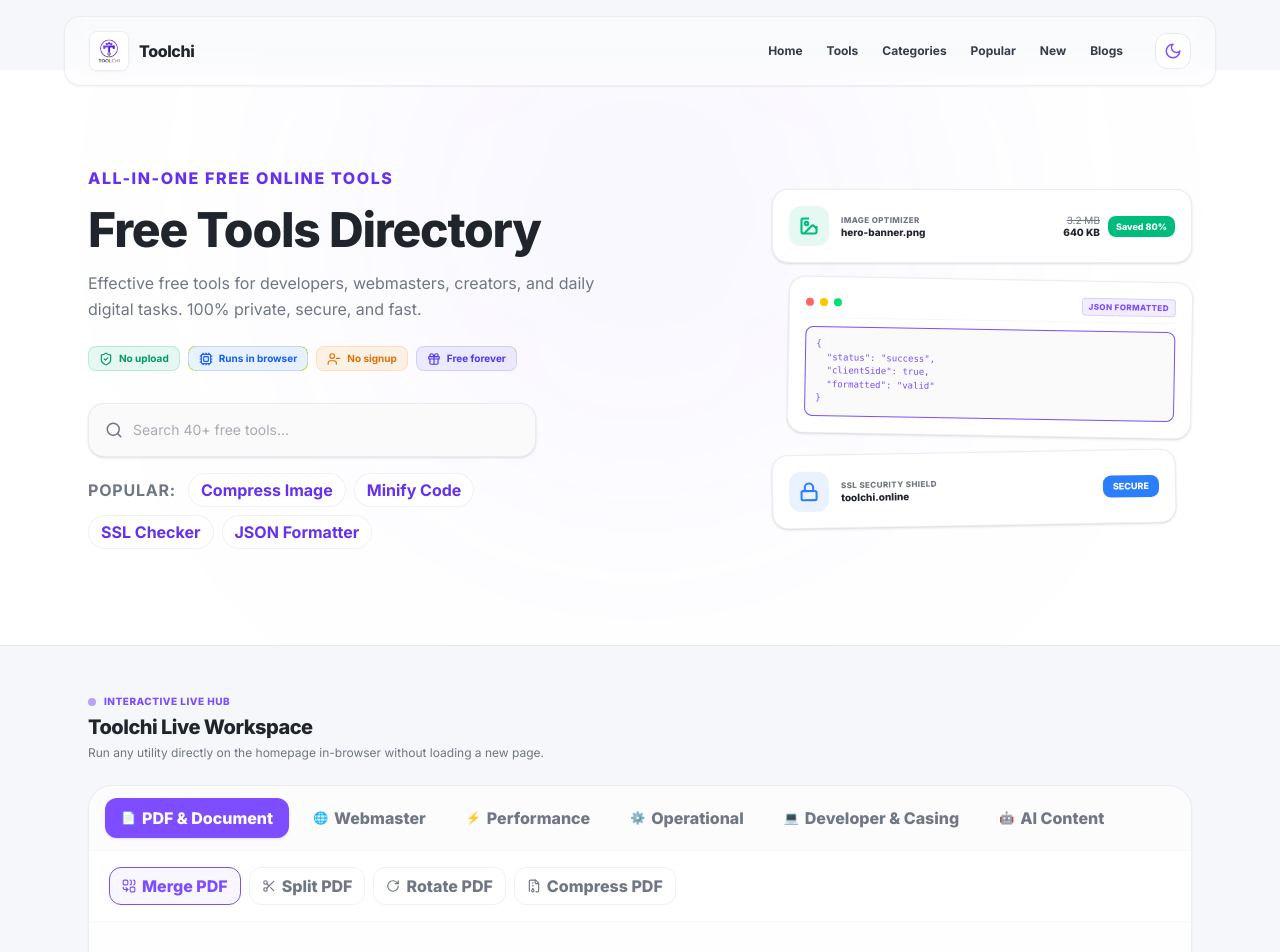
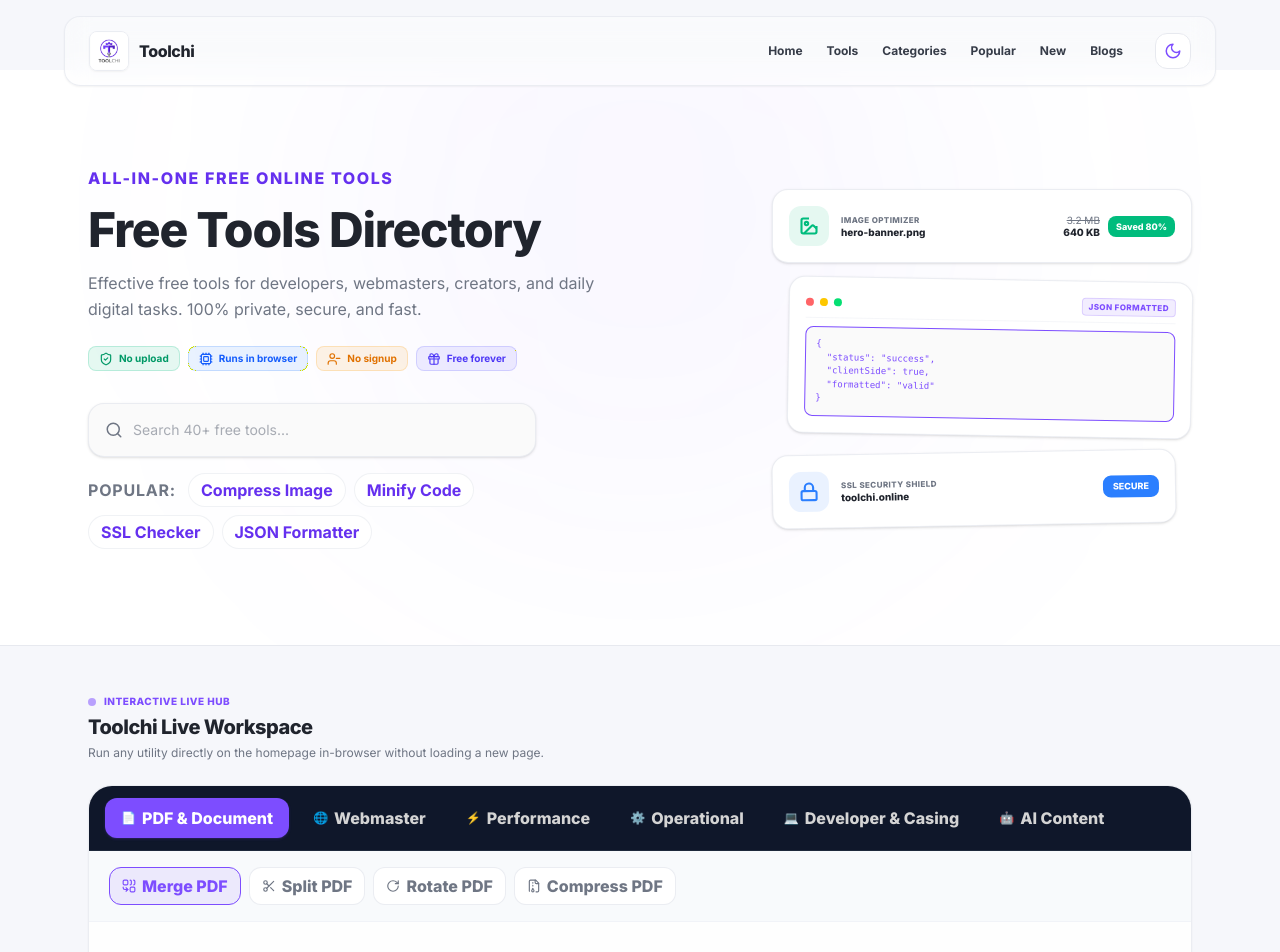
Before and after one commit to arslanhamee314-bot/toolchi-com, a Next.js app: page / in a window 1280 px wide. Shown: the top 952 px of the page. Built offline with nearby package versions, Linux system fonts and the light colour scheme.

Commit message:
Apply dark-slate to Bar 1 and light-slate to Bar 2 for high contrast visual division

```diff
--- a/src/components/tools/InteractiveWorkspace.tsx
+++ b/src/components/tools/InteractiveWorkspace.tsx
@@ -60,7 +60,7 @@
         <div className="border border-border/80 bg-white dark:bg-card rounded-3xl shadow-xs overflow-hidden flex flex-col">
 
           {/* BAR 1: Category Selection Tabs */}
-          <div className="border-b border-border/40 bg-neutral-50/50 dark:bg-neutral-900/10 px-4 py-3 flex items-center gap-2 overflow-x-auto scrollbar-none select-none">
+          <div className="border-b border-[#1e293b] bg-[#0f172a] dark:bg-[#0d111a] px-4 py-3 flex items-center gap-2 overflow-x-auto scrollbar-none select-none">
             {CATEGORIES.map((cat) => {
               const isActive = activeCategory === cat.id;
               return (
@@ -69,8 +69,8 @@
                   onClick={() => setActiveCategory(cat.id)}
                   className={`px-4 py-2 rounded-xl text-2xs font-extrabold transition-all cursor-pointer whitespace-nowrap flex items-center gap-1.5 active:scale-95 ${
                     isActive
-                      ? "bg-[#7d4dff] text-white shadow-sm shadow-[#7d4dff]/15"
-                      : "text-muted-foreground hover:text-foreground hover:bg-neutral-100 dark:hover:bg-neutral-800/40"
+                      ? "bg-[#7d4dff] text-white shadow-sm shadow-[#7d4dff]/20"
+                      : "text-neutral-300 hover:text-white hover:bg-white/5"
                   }`}
                 >
                   <span className="text-xs">
@@ -88,7 +88,7 @@
           </div>
 
           {/* BAR 2: Tool Selection Grid / Row */}
-          <div className="border-b border-border/40 px-5 py-4 bg-white dark:bg-card/45 flex flex-wrap gap-2 select-none">
+          <div className="border-b border-border/40 px-5 py-4 bg-[#f8fafc] dark:bg-[#141822] flex flex-wrap gap-2 select-none">
             {filteredTools.map((tool) => {
               const isActive = activeToolSlug === tool.slug;
               return (
@@ -97,8 +97,8 @@
                   onClick={() => setActiveToolSlug(tool.slug)}
                   className={`px-3 py-1.5 rounded-xl border text-3xs font-extrabold transition-all cursor-pointer flex items-center gap-1.5 active:scale-95 ${
                     isActive
-                      ? "border-[#7d4dff] text-[#7d4dff] bg-[#7d4dff]/5"
-                      : "border-border/60 text-muted-foreground hover:text-foreground hover:border-border"
+                      ? "border-[#7d4dff] text-[#7d4dff] bg-[#7d4dff]/10 dark:bg-[#7d4dff]/20"
+                      : "bg-white dark:bg-[#1a202c] border-border/80 text-muted-foreground hover:text-foreground hover:border-[#7d4dff]/30"
                   }`}
                 >
                   <LucideIcon name={tool.iconName} className="h-3.5 w-3.5" />
```
